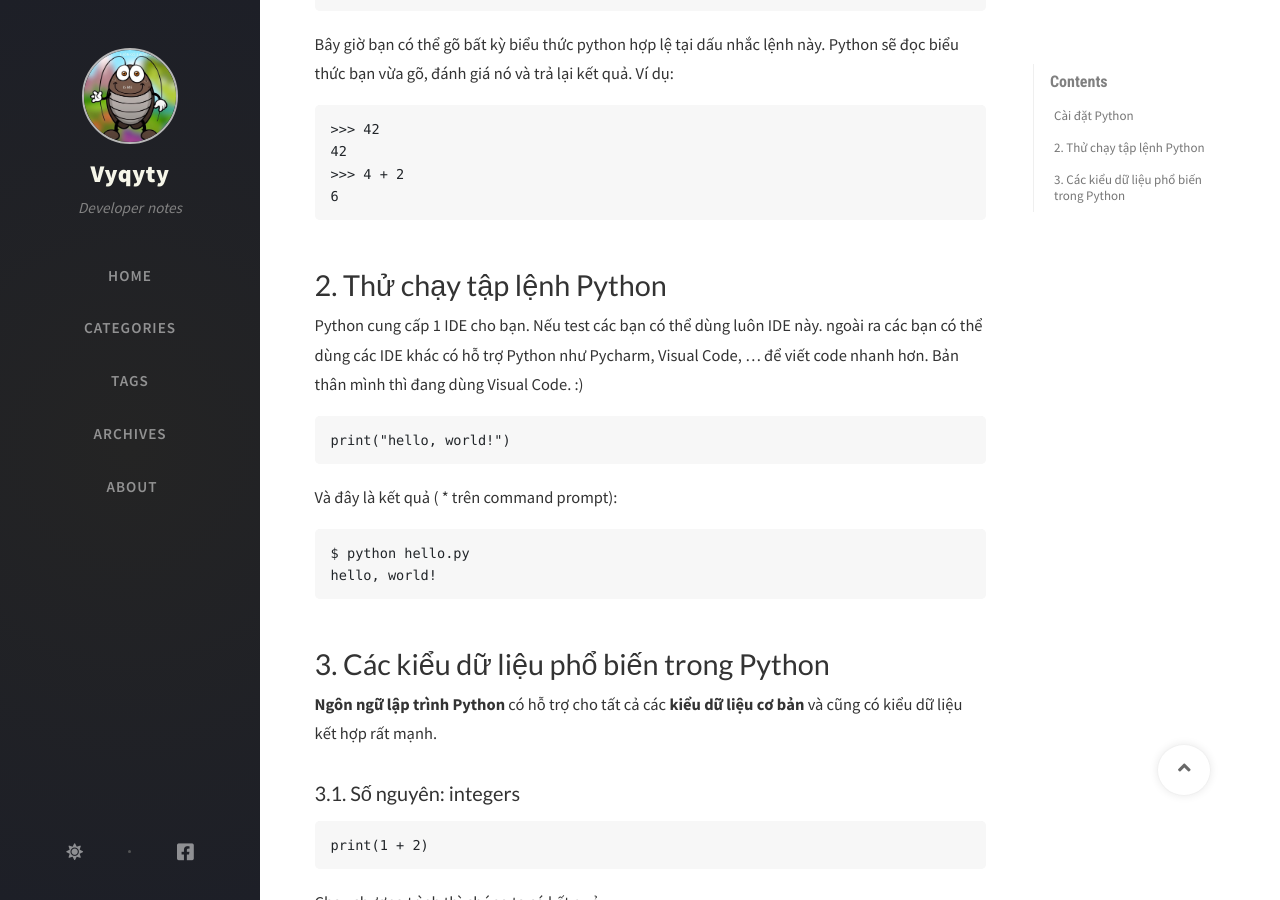
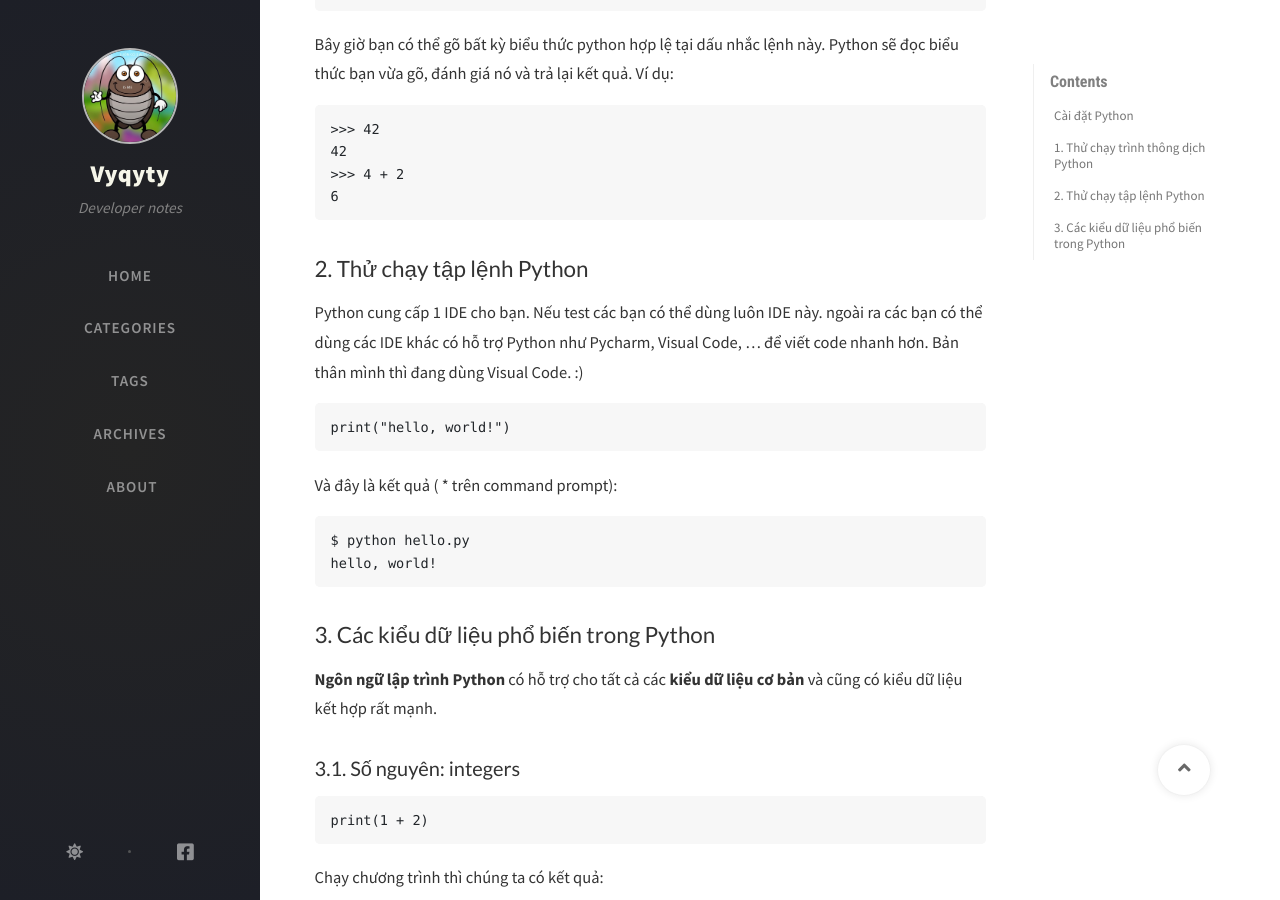
Before and after one commit to vyqyty/vyqyty.github.io, a Jekyll site: the page built from _posts/2020-12-08-python-co-ban.md, in a window 1280 px wide and 900 px high, scrolled down 594 px. Built offline with Jekyll 4.4.1, drawn with Linux system fonts in a browser that asks for light colours; nearby versions of some CDN libraries; comment, search, counter and statistics services are not loaded.

Commit message:
Update 2020-12-08-python-co-ban.md

````diff
--- a/_posts/2020-12-08-python-co-ban.md
+++ b/_posts/2020-12-08-python-co-ban.md
@@ -25,7 +25,8 @@
 >>> 4 + 2
 6
 ```
-# 2. Thử chạy tập lệnh Python
+## 2. Thử chạy tập lệnh Python
+
 Python cung cấp 1 IDE cho bạn. Nếu test các bạn có thể dùng luôn IDE này. ngoài ra các bạn có thể dùng các IDE khác có hỗ trợ Python như Pycharm, Visual Code, ... để viết code nhanh hơn. Bản thân mình thì đang dùng Visual Code. :)
 ```
 print("hello, world!")
@@ -35,8 +36,10 @@
 $ python hello.py
 hello, world!
 ```
-# 3. Các kiểu dữ liệu phổ biến trong Python
+## 3. Các kiểu dữ liệu phổ biến trong Python
+
 **Ngôn ngữ lập trình Python** có hỗ trợ cho tất cả các **kiểu dữ liệu cơ bản** và cũng có kiểu dữ liệu kết hợp rất mạnh.
+
 ### 3.1. Số nguyên: integers
 ```
 print(1 + 2)
@@ -53,6 +56,7 @@
 Kết quả là một con số khá lớn :)
 
 ### 3.2. Số dấu phẩy động: float
+
 ```
 print(1.2 + 2.3)
 ```
@@ -60,7 +64,9 @@
 ```
 3.5
 ```
+
 ### 3.3. Chuỗi: String
+
 ```
 print("hello world")
 print('hello world')
@@ -118,7 +124,9 @@
 b
 c
 ```
+
 ### 3.4. List
+
 Python có kiểu dữ liệu dạng danh sách (được gọi là List).
 List là một trong những loại dữ liệu hữu ích nhất của Python.
 ```
@@ -138,7 +146,9 @@
 b
 ```
 Để khai báo một List trong Python, chúng ta sử dụng ngoặc vuông [].
+
 ### 3.5 Tuple
+
 Python cũng có một kiểu dữ liệu khác gọi là tuple để biểu diễn các bản ghi với chiều rộng cố định.
 Tuples hành xử giống như List, nhưng chúng là bất biến.
 ```
@@ -169,7 +179,9 @@
 ```
 255 255 0
 ```
+
 ### 3.6. Dictionary
+
 Python có kiểu dữ liệu dictionary để biểu diễn dữ liệu theo các cặp name : value
 ```
 # Khai báo một dictionary
@@ -184,7 +196,9 @@
 hello
 hello@hello
 ```
+
 ### 3.6 Set
+
 Thêm nữa, Python cũng có một kiểu dữ liệu gọi là set. Một set là một tập hợp các phần tử không có thứ tự và duy nhất.
 ```
 # Khai báo một set
@@ -196,7 +210,9 @@
 ```
 {1, 2, 3}
 ```
+
 ### 3.7 Boolean
+
 Python có kiểu boolean. Nó có hai giá trị đặc biệt True và False để đại diện cho Đúng và Sai.
 ```
 # Khai báo một biến boolean
````
